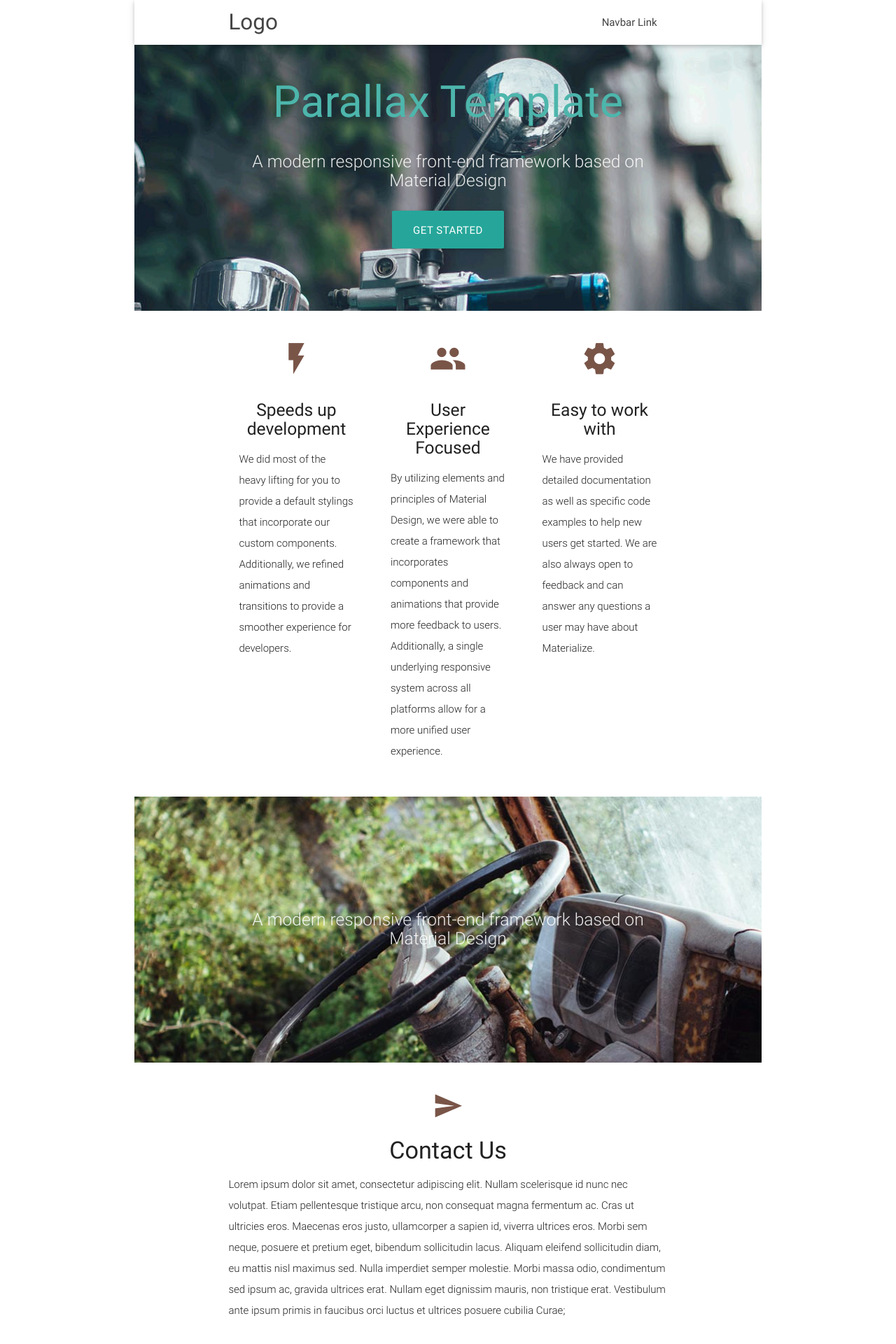
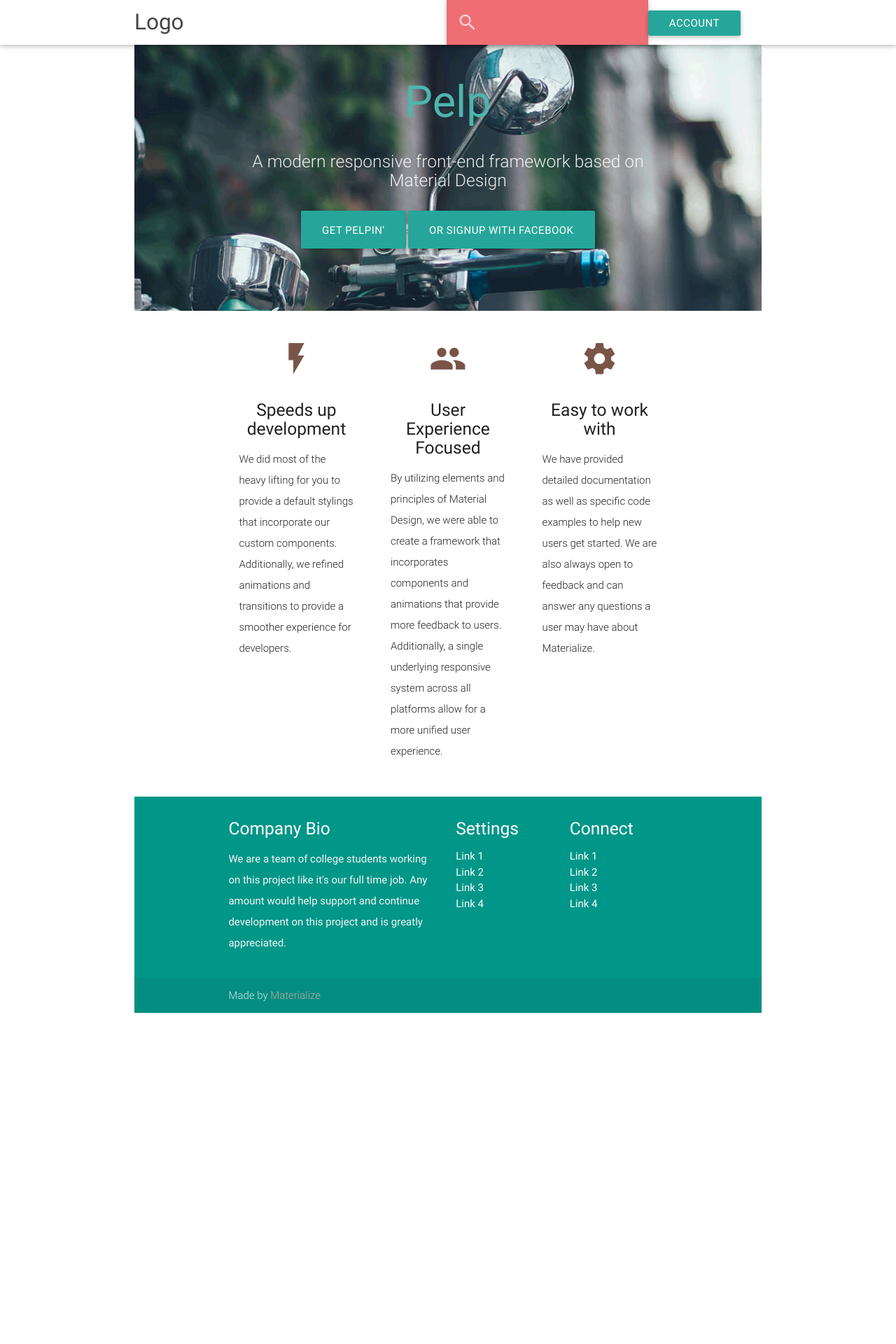
Before and after one commit to The-Terminalators/Pelp, a Node server app: page / in a window 1280 px wide. Shown: the top 1920 px of the page at 70% size. After the commit the page ends 1447 px from the top, so only its background shows below. Run offline with Node 20, Linux system fonts and the light colour scheme; some libraries are stand-ins or nearby versions.

Commit message:
Creating layout/navbar; fixing facebook auth

```diff
--- a/views/index.ejs
+++ b/views/index.ejs
@@ -1,40 +1,16 @@
-<!DOCTYPE html>
-<html lang="en">
-<head>
-  <meta http-equiv="Content-Type" content="text/html; charset=UTF-8"/>
-  <meta name="viewport" content="width=device-width, initial-scale=1, maximum-scale=1.0, user-scalable=no"/>
-  <title>Parallax Template - Materialize</title>
 
-  <!-- CSS  -->
-  <link href="https://fonts.googleapis.com/icon?family=Material+Icons" rel="stylesheet">
-  <link href="assets/materialize/css/materialize.css" type="text/css" rel="stylesheet" media="screen,projection"/>
-  <link href="assets/parallax-template/css/style.css" type="text/css" rel="stylesheet" media="screen,projection"/>
-</head>
-<body>
-  <nav class="white" role="navigation">
-    <div class="nav-wrapper container">
-      <a id="logo-container" href="#" class="brand-logo">Logo</a>
-      <ul class="right hide-on-med-and-down">
-        <li><a href="#">Navbar Link</a></li>
-      </ul>
-
-      <ul id="nav-mobile" class="side-nav">
-        <li><a href="#">Navbar Link</a></li>
-      </ul>
-      <a href="#" data-activates="nav-mobile" class="button-collapse"><i class="material-icons">menu</i></a>
-    </div>
-  </nav>
 
   <div id="index-banner" class="parallax-container">
     <div class="section no-pad-bot">
       <div class="container">
         <br><br>
-        <h1 class="header center teal-text text-lighten-2">Parallax Template</h1>
+        <h1 class="header center teal-text text-lighten-2">Pelp</h1>
         <div class="row center">
           <h5 class="header col s12 light">A modern responsive front-end framework based on Material Design</h5>
         </div>
         <div class="row center">
-          <a href="http://materializecss.com/getting-started.html" id="download-button" class="btn-large waves-effect waves-light teal lighten-1">Get Started</a>
+          <a href="/signup" id="download-button" class="btn-large waves-effect waves-light teal lighten-1">Get Pelpin'</a>
+          <a href="/auth/facebook" id="download-button" class="btn-large waves-effect waves-light teal lighten-1">Or signup with FaceBook</a>
         </div>
         <br><br>
 
@@ -81,42 +57,6 @@
   </div>
 
 
-  <div class="parallax-container valign-wrapper">
-    <div class="section no-pad-bot">
-      <div class="container">
-        <div class="row center">
-          <h5 class="header col s12 light">A modern responsive front-end framework based on Material Design</h5>
-        </div>
-      </div>
-    </div>
-    <div class="parallax"><img src="assets/parallax-template/background2.jpg" alt="Unsplashed background img 2"></div>
-  </div>
-
-  <div class="container">
-    <div class="section">
-
-      <div class="row">
-        <div class="col s12 center">
-          <h3><i class="mdi-content-send brown-text"></i></h3>
-          <h4>Contact Us</h4>
-          <p class="left-align light">Lorem ipsum dolor sit amet, consectetur adipiscing elit. Nullam scelerisque id nunc nec volutpat. Etiam pellentesque tristique arcu, non consequat magna fermentum ac. Cras ut ultricies eros. Maecenas eros justo, ullamcorper a sapien id, viverra ultrices eros. Morbi sem neque, posuere et pretium eget, bibendum sollicitudin lacus. Aliquam eleifend sollicitudin diam, eu mattis nisl maximus sed. Nulla imperdiet semper molestie. Morbi massa odio, condimentum sed ipsum ac, gravida ultrices erat. Nullam eget dignissim mauris, non tristique erat. Vestibulum ante ipsum primis in faucibus orci luctus et ultrices posuere cubilia Curae;</p>
-        </div>
-      </div>
-
-    </div>
-  </div>
-
-
-  <div class="parallax-container valign-wrapper">
-    <div class="section no-pad-bot">
-      <div class="container">
-        <div class="row center">
-          <h5 class="header col s12 light">A modern responsive front-end framework based on Material Design</h5>
-        </div>
-      </div>
-    </div>
-    <div class="parallax"><img src="assets/parallax-template/background3.jpg" alt="Unsplashed background img 3"></div>
-  </div>
 
   <footer class="page-footer teal">
     <div class="container">
@@ -159,6 +99,3 @@
   <script src="https://code.jquery.com/jquery-2.1.1.min.js"></script>
   <script src="../../dist/js/materialize.js"></script>
   <script src="assets/parallax-template/js/init.js"></script>
-
-  </body>
-</html>
--- a/views/layout.ejs
+++ b/views/layout.ejs
@@ -1,6 +1,11 @@
+
+
+
 <!DOCTYPE html>
-<html>
+<html lang="en">
 <head>
+  <meta http-equiv="Content-Type" content="text/html; charset=UTF-8"/>
+  <meta name="viewport" content="width=device-width, initial-scale=1, maximum-scale=1.0, user-scalable=no"/>
   <!--Import Google Icon Font-->
   <link href="http://fonts.googleapis.com/icon?family=Material+Icons" rel="stylesheet">
   <!--Import materialize.css-->
@@ -8,11 +13,51 @@
 
   <!--Let browser know website is optimized for mobile-->
   <meta name="viewport" content="width=device-width, initial-scale=1.0"/>
+  <title>Parallax Template - Materialize</title>
+
+  <!-- CSS  -->
+  <link href="https://fonts.googleapis.com/icon?family=Material+Icons" rel="stylesheet">
+  <link href="assets/materialize/css/materialize.css" type="text/css" rel="stylesheet" media="screen,projection"/>
+  <link href="assets/parallax-template/css/style.css" type="text/css" rel="stylesheet" media="screen,projection"/>
 </head>
-
 <body>
 
-	<div class="container">
+  <nav class="white" role="navigation">
+    <div class="nav-wrapper container">
+      <a id="logo-container" href="/" class="brand-logo">Logo</a>
+      <ul class="right hide-on-med-and-down">
+        <li>
+          <nav>
+            <div class="nav-wrapper">
+              <form>
+                <div class="input-field">
+                  <input type="search" id="search" required>
+                  <label for="search"><i class="material-icons">search</i></label>
+                  <i class="material-icons">close</i>
+                </div>
+              </form>
+            </div>
+          </nav>
+        </li>
+
+        <li><a href="#"></a></li>
+
+        <li><a class="dropdown-button btn" href="#" data-activates="dropdown1">Account</a>
+            <ul id="dropdown1" class="dropdown-content">
+              <li><a href="#">Profile</a></li>
+              <li><a href="/logout">Logout</a></li>
+            </ul>
+        </li>
+      </ul>
+
+      <ul id="nav-mobile" class="side-nav">
+        <li><a href="#">Navbar Link</a></li>
+      </ul>
+      <a href="#" data-activates="nav-mobile" class="button-collapse"><i class="material-icons">menu</i></a>
+    </div>
+  </nav>
+
+  <div class="container">
 		<%- body %>
 	</div>
 
@@ -21,6 +66,5 @@
   <script type="text/javascript" src="https://code.jquery.com/jquery-2.1.1.min.js"></script>
   <script type="text/javascript" src="assets/materialize/js/materialize.min.js"></script>
 
-
 </body>
 </html>
```
